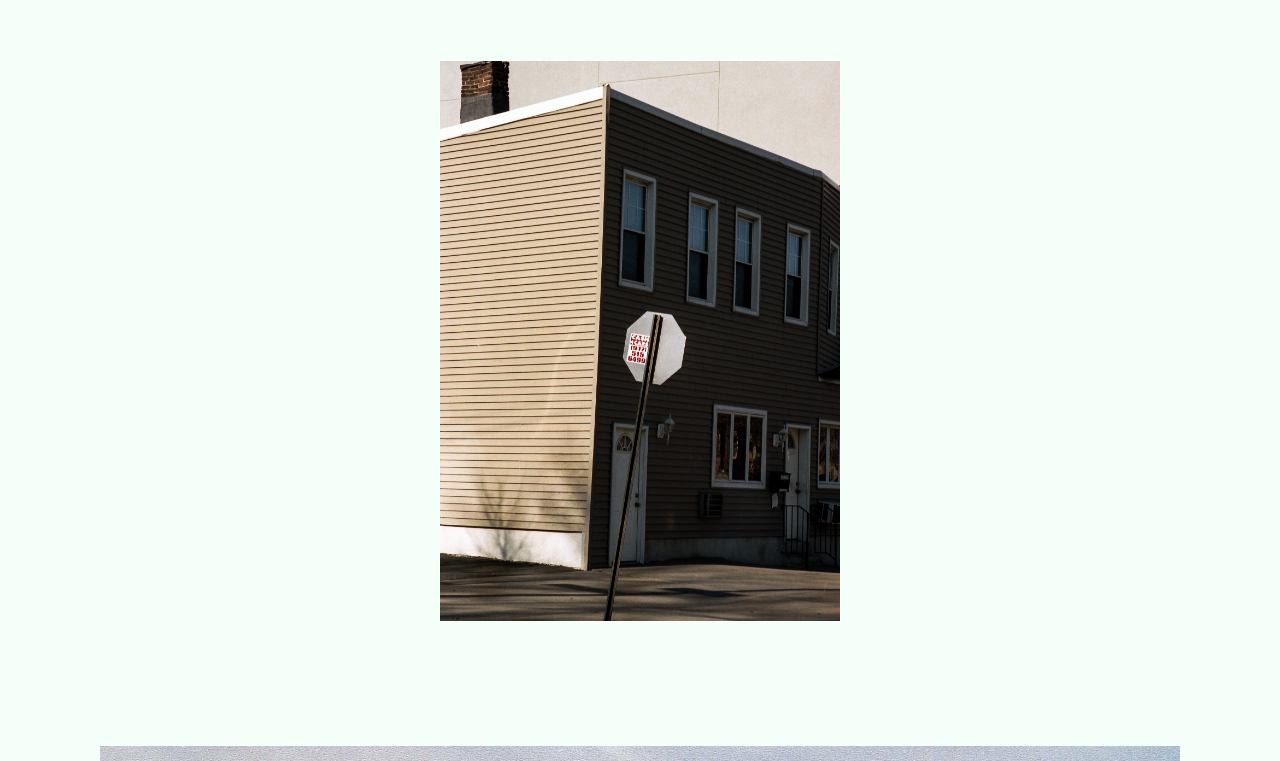
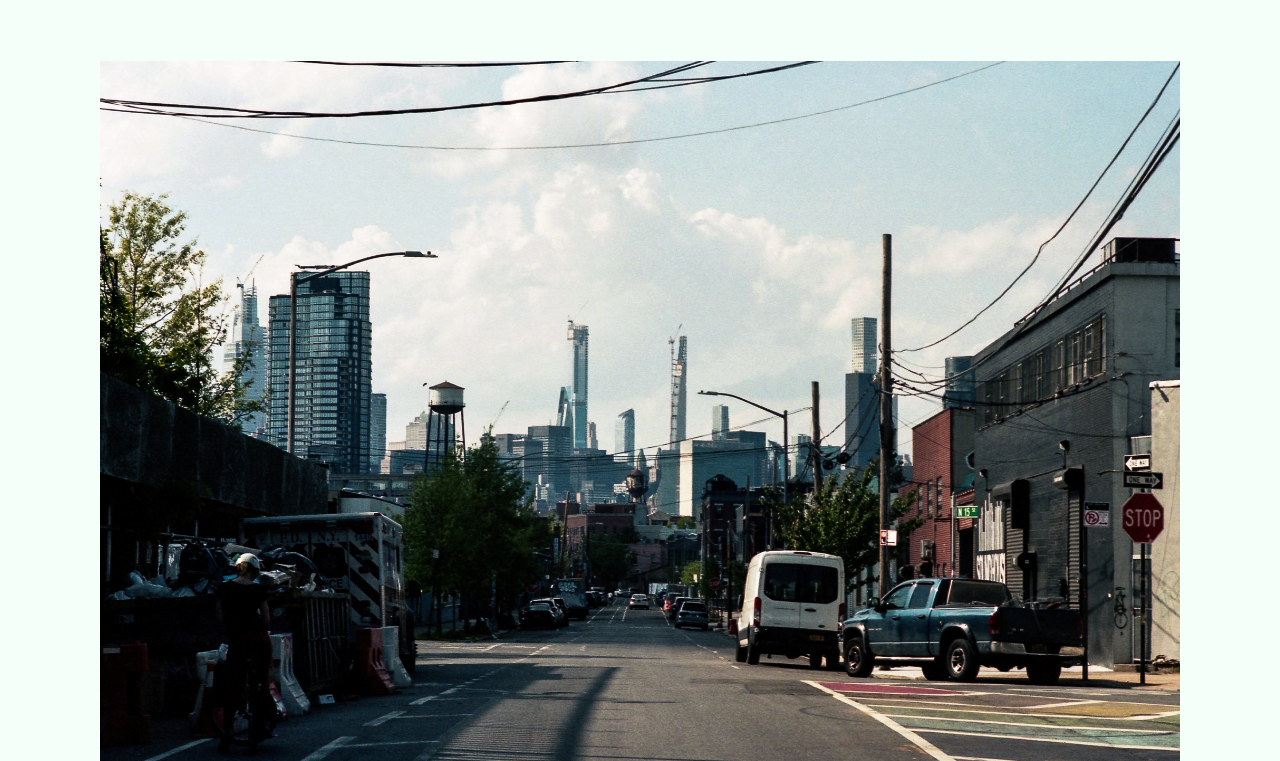
Before and after one commit to imomyer/thegardenspot, a Gatsby site: page / in a window 1280 px wide. Shown: the part 39-800 px from the top of the page. Built offline with nearby package versions, Linux system fonts and the light colour scheme; Gatsby itself is replaced by a stand-in of ours.

Commit message:
add 299-022

```diff
--- a/src/pages/index.js
+++ b/src/pages/index.js
@@ -7,6 +7,13 @@ const IndexPage = () => {
     <main>
       <div class="title-container"><h1>THE GARDEN SPOT</h1></div>
       <div class="content">
+        <div>
+            <img
+          class="landscape"
+          src="../../Roll_299-22.jpg"
+          alt="The Garden Spot"
+        />
+        </div>
         <div>
             <img
           class="portrait"
```
Also changed, not shown: static/Roll_299-22.jpg (added).
